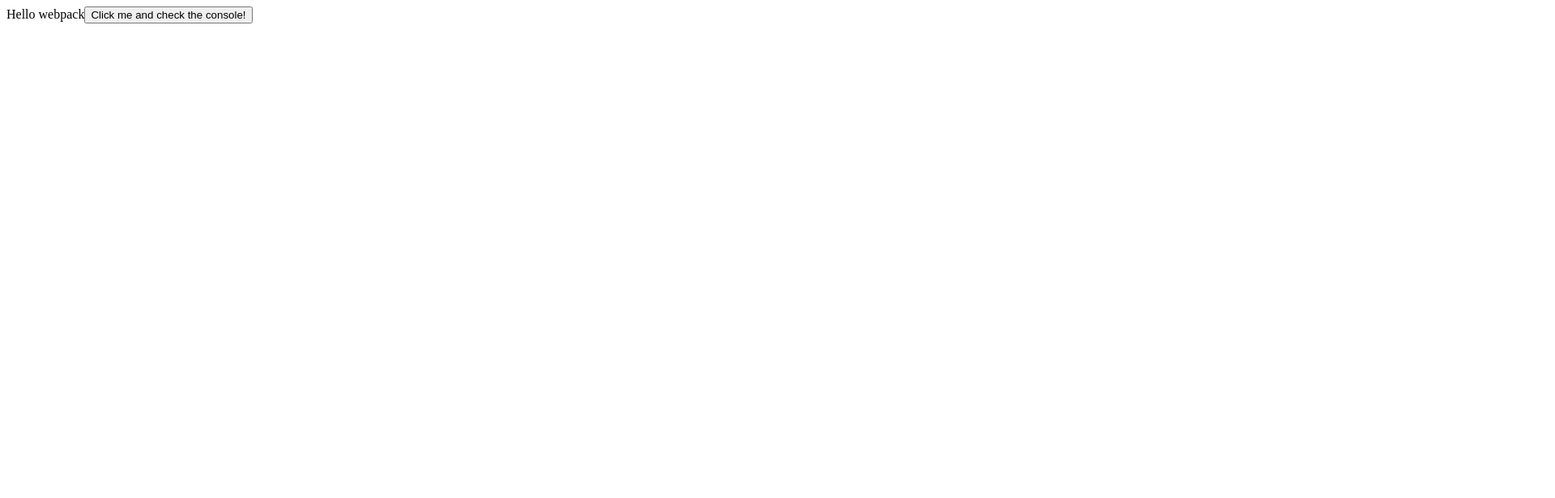
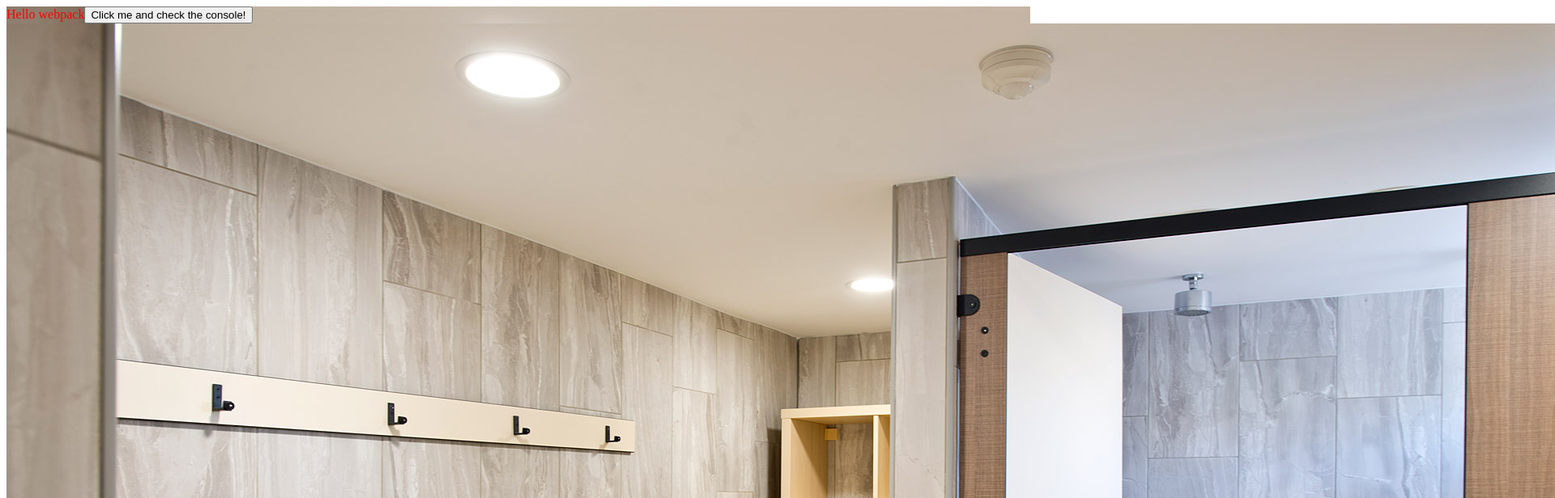
Before and after one commit to RemmySpicy/webpack-demo, a website built with webpack: page dist/index.html in a window 1280 px wide. Shown: the top 616 px of the page at 81% size, 1920 px wide, since content can reach past the window. Built offline with nearby package versions, Linux system fonts and the light colour scheme.

Commit message:
Load image using webpack

```diff
--- a/src/index.js
+++ b/src/index.js
@@ -1,17 +1,24 @@
 import _ from "lodash";
 import printMe from "./print";
 import './style.css';
+import image from "./image.jpg";
 
 function component() {
   const element = document.createElement("div");
   const btn = document.createElement('button');
 
   element.innerHTML = _.join(["Hello", "webpack"], " ");
+  element.classList.add('hello');
+
+  // Add image to our existing div
+  const myImage = new Image();
+  myImage.src = image;
 
   btn.innerHTML = 'Click me and check the console!';
   btn.onclick = printMe;
 
   element.appendChild(btn);
+  element.appendChild(myImage);
 
   return element;
 }
--- a/src/style.css
+++ b/src/style.css
@@ -1,3 +1,4 @@
 .hello {
     color: red;
+    background: url(./image.jpg);
 }
--- a/webpack.config.js
+++ b/webpack.config.js
@@ -30,7 +30,12 @@
       {
         test: /\.css$/i,
         use: ['style-loader', 'css-loader']
-      }
+      },
+      {
+        test: /\.(png|svg|jpg|jpeg|gif)$/i,
+        type: 'asset/resource',
+      },
     ],
+
   }
 };
```
Also changed, not shown: src/image.jpg (added).
